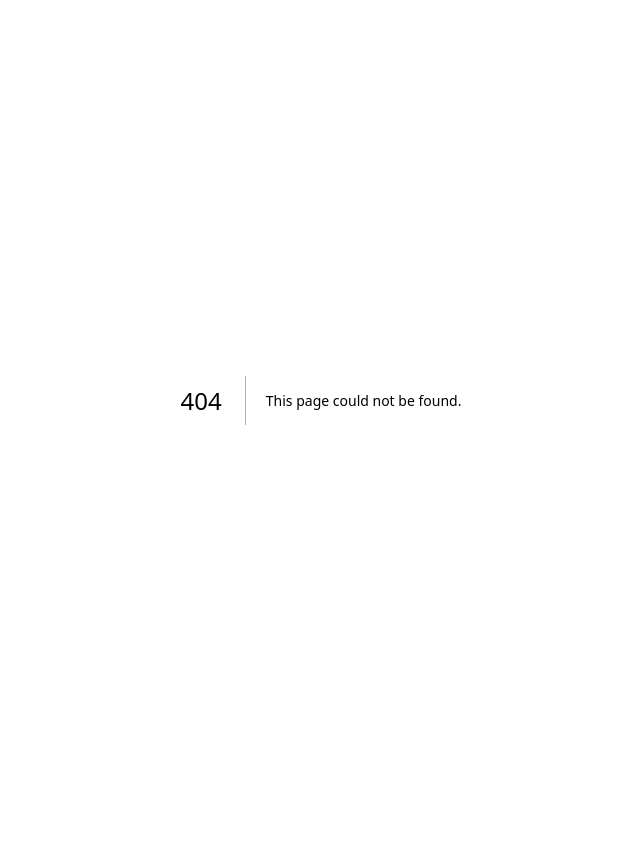
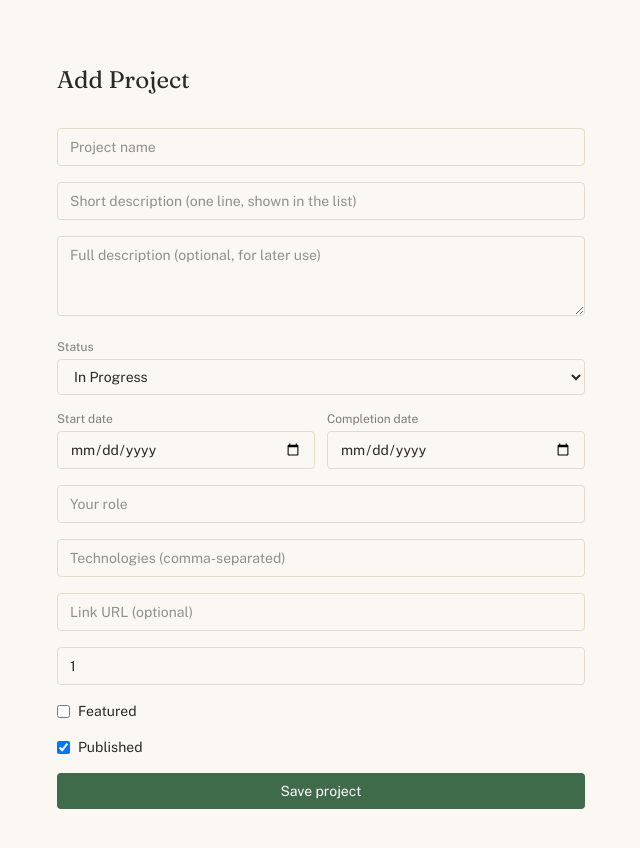
Before and after one commit to iamashutosh747/ashutosh-portfolio, a Next.js app: page /admin/projects/new in a window 1280 px wide. Before the commit this address had no page. Shown: the top 848 px of the page, without its empty margins (319-959 px from the left). Before the commit the page ends 800 px from the top, so only its background shows below. Built offline with nearby package versions, Linux system fonts and the light colour scheme.

Commit message:
Add project creation form to admin

```diff
--- a/app/admin/page.tsx
+++ b/app/admin/page.tsx
@@ -4,6 +4,7 @@ export default function AdminDashboard() {
   return (
     <main className="max-w-2xl mx-auto px-6 py-24">
       <h1 className="font-display text-3xl mb-8">Dashboard</h1>
+      <div className="flex gap-3">
         <Link
           href="/admin/experience/new"
           className="inline-block px-4 py-2 rounded text-sm text-white"
@@ -11,6 +12,14 @@ export default function AdminDashboard() {
         >
           + Add Experience
         </Link>
+        <Link
+          href="/admin/projects/new"
+          className="inline-block px-4 py-2 rounded text-sm text-white"
+          style={{ backgroundColor: 'var(--color-accent)' }}
+        >
+          + Add Project
+        </Link>
+      </div>
     </main>
   )
 }
--- /dev/null
+++ b/app/admin/projects/new/page.tsx
@@ -0,0 +1,185 @@
+'use client'
+
+import { useState } from 'react'
+import { useRouter } from 'next/navigation'
+import { createClient } from '@/lib/supabase-browser'
+
+const STATUS_OPTIONS = ['Idea', 'Planning', 'In Progress', 'Completed', 'Paused', 'Archived']
+
+export default function NewProject() {
+  const router = useRouter()
+  const [form, setForm] = useState({
+    name: '',
+    short_description: '',
+    description: '',
+    status: 'In Progress',
+    start_date: '',
+    completion_date: '',
+    role: '',
+    technologies: '',
+    link_url: '',
+    display_order: 1,
+    featured: false,
+    published: true,
+  })
+  const [saving, setSaving] = useState(false)
+  const [error, setError] = useState('')
+
+  function update(field: string, value: string | boolean | number) {
+    setForm((prev) => ({ ...prev, [field]: value }))
+  }
+
+  async function handleSubmit(e: React.FormEvent) {
+    e.preventDefault()
+    setSaving(true)
+    setError('')
+
+    const supabase = createClient()
+    const { error } = await supabase.from('projects').insert({
+      ...form,
+      completion_date: form.completion_date || null,
+    })
+
+    setSaving(false)
+
+    if (error) {
+      setError(error.message)
+      return
+    }
+
+    router.push('/admin')
+    router.refresh()
+  }
+
+  return (
+    <main className="max-w-xl mx-auto px-6 py-16">
+      <h1 className="font-display text-2xl mb-8">Add Project</h1>
+      <form onSubmit={handleSubmit} className="space-y-4">
+        <input
+          placeholder="Project name"
+          value={form.name}
+          onChange={(e) => update('name', e.target.value)}
+          className="w-full px-3 py-2 rounded border text-sm"
+          style={{ borderColor: 'var(--color-line)' }}
+          required
+        />
+
+        <input
+          placeholder="Short description (one line, shown in the list)"
+          value={form.short_description}
+          onChange={(e) => update('short_description', e.target.value)}
+          className="w-full px-3 py-2 rounded border text-sm"
+          style={{ borderColor: 'var(--color-line)' }}
+          required
+        />
+
+        <textarea
+          placeholder="Full description (optional, for later use)"
+          value={form.description}
+          onChange={(e) => update('description', e.target.value)}
+          className="w-full px-3 py-2 rounded border text-sm min-h-20"
+          style={{ borderColor: 'var(--color-line)' }}
+        />
+
+        <div>
+          <label className="text-xs opacity-60 block mb-1">Status</label>
+          <select
+            value={form.status}
+            onChange={(e) => update('status', e.target.value)}
+            className="w-full px-3 py-2 rounded border text-sm bg-transparent"
+            style={{ borderColor: 'var(--color-line)' }}
+          >
+            {STATUS_OPTIONS.map((s) => (
+              <option key={s} value={s}>{s}</option>
+            ))}
+          </select>
+        </div>
+
+        <div className="flex gap-3">
+          <div className="flex-1">
+            <label className="text-xs opacity-60 block mb-1">Start date</label>
+            <input
+              type="date"
+              value={form.start_date}
+              onChange={(e) => update('start_date', e.target.value)}
+              className="w-full px-3 py-2 rounded border text-sm"
+              style={{ borderColor: 'var(--color-line)' }}
+            />
+          </div>
+          <div className="flex-1">
+            <label className="text-xs opacity-60 block mb-1">Completion date</label>
+            <input
+              type="date"
+              value={form.completion_date}
+              onChange={(e) => update('completion_date', e.target.value)}
+              className="w-full px-3 py-2 rounded border text-sm"
+              style={{ borderColor: 'var(--color-line)' }}
+            />
+          </div>
+        </div>
+
+        <input
+          placeholder="Your role"
+          value={form.role}
+          onChange={(e) => update('role', e.target.value)}
+          className="w-full px-3 py-2 rounded border text-sm"
+          style={{ borderColor: 'var(--color-line)' }}
+        />
+
+        <input
+          placeholder="Technologies (comma-separated)"
+          value={form.technologies}
+          onChange={(e) => update('technologies', e.target.value)}
+          className="w-full px-3 py-2 rounded border text-sm"
+          style={{ borderColor: 'var(--color-line)' }}
+        />
+
+        <input
+          placeholder="Link URL (optional)"
+          value={form.link_url}
+          onChange={(e) => update('link_url', e.target.value)}
+          className="w-full px-3 py-2 rounded border text-sm"
+          style={{ borderColor: 'var(--color-line)' }}
+        />
+
+        <input
+          type="number"
+          placeholder="Display order"
+          value={form.display_order}
+          onChange={(e) => update('display_order', Number(e.target.value))}
+          className="w-full px-3 py-2 rounded border text-sm"
+          style={{ borderColor: 'var(--color-line)' }}
+        />
+
+        <label className="flex items-center gap-2 text-sm">
+          <input
+            type="checkbox"
+            checked={form.featured}
+            onChange={(e) => update('featured', e.target.checked)}
+          />
+          Featured
+        </label>
+
+        <label className="flex items-center gap-2 text-sm">
+          <input
+            type="checkbox"
+            checked={form.published}
+            onChange={(e) => update('published', e.target.checked)}
+          />
+          Published
+        </label>
+
+        {error && <p className="text-sm text-red-600">{error}</p>}
+
+        <button
+          type="submit"
+          disabled={saving}
+          className="w-full py-2 rounded text-sm text-white disabled:opacity-50"
+          style={{ backgroundColor: 'var(--color-accent)' }}
+        >
+          {saving ? 'Saving...' : 'Save project'}
+        </button>
+      </form>
+    </main>
+  )
+}
```
Lines whose indentation alone changed are shown as unchanged.
